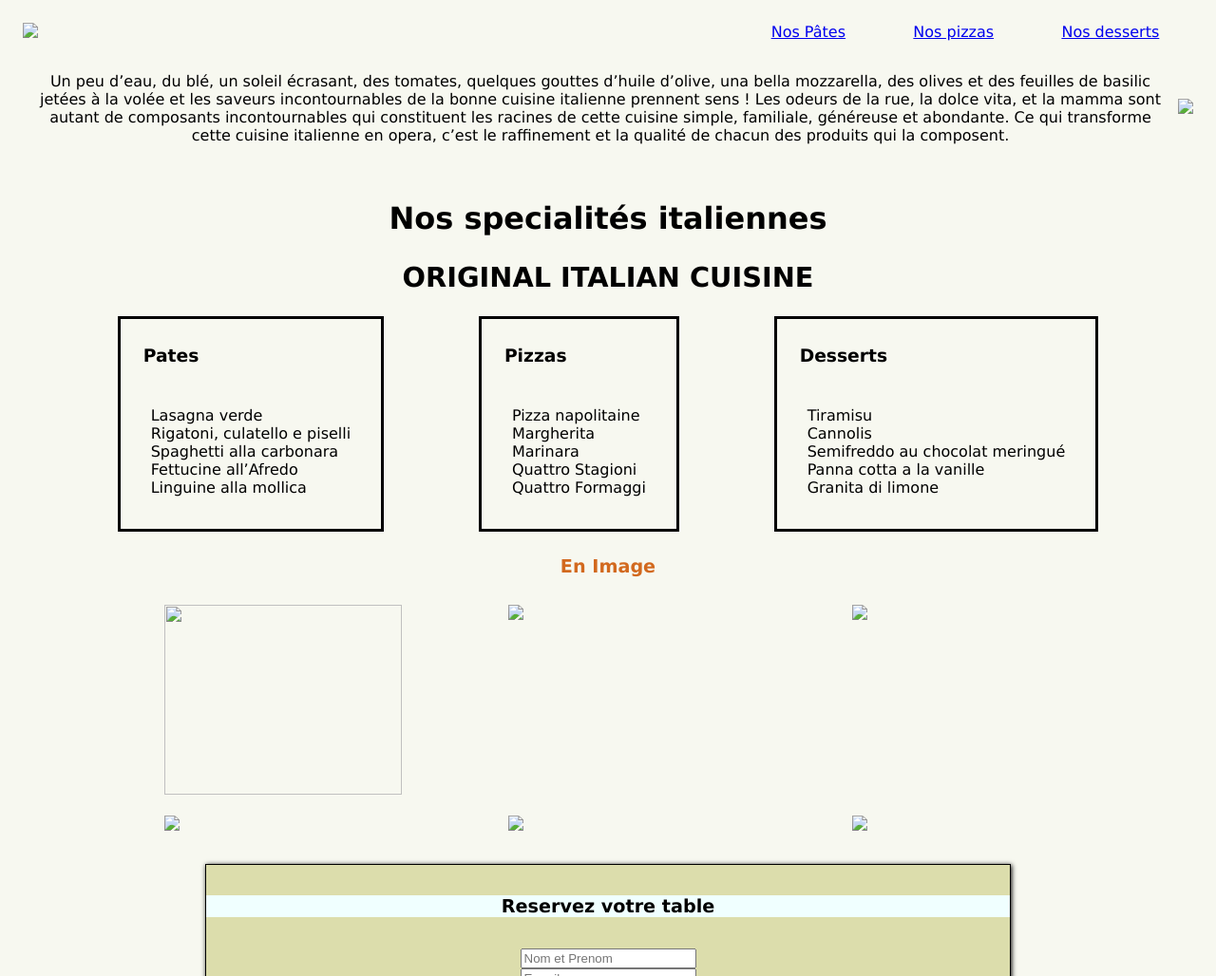
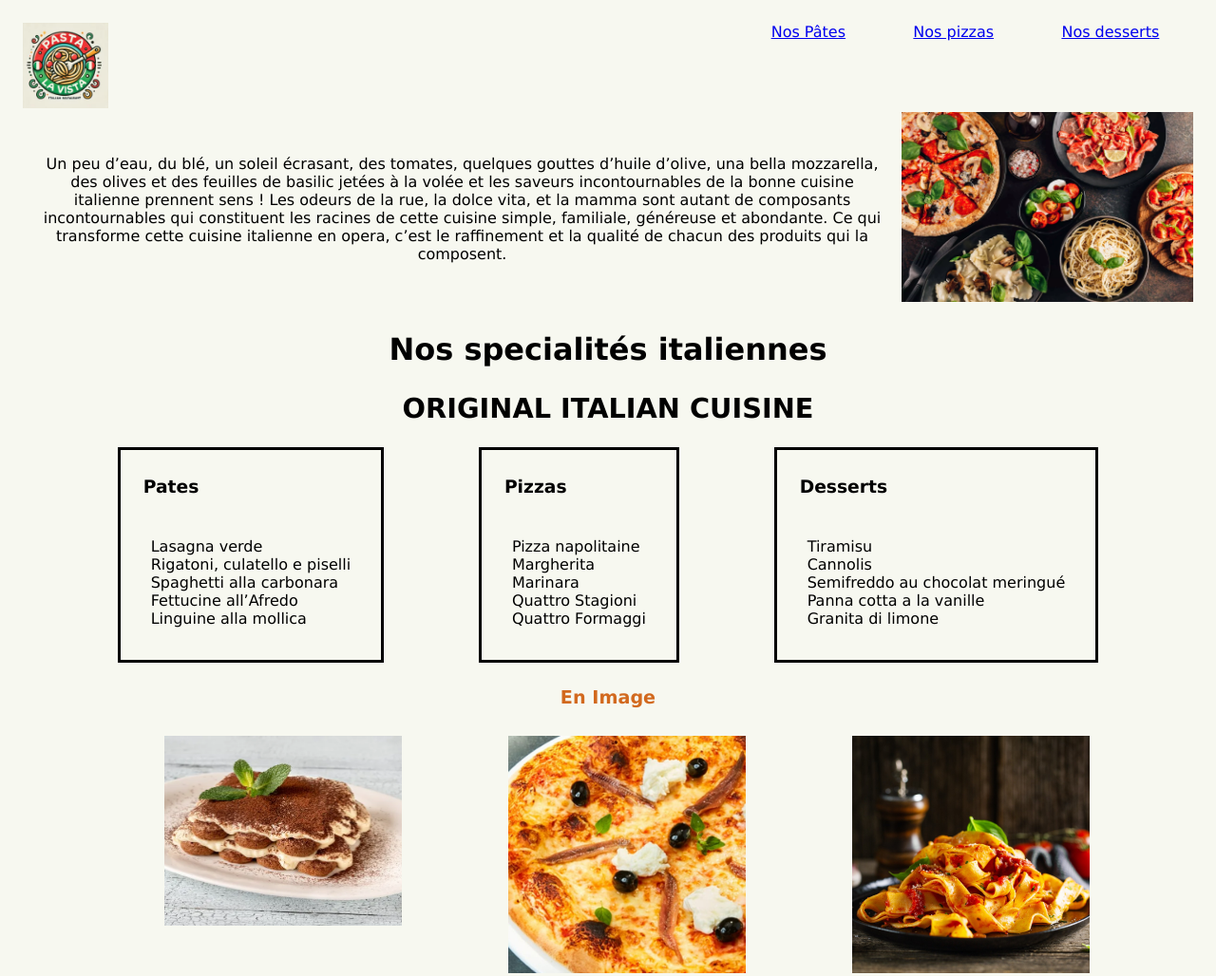
Before and after one commit to Celia506/PastaLaVista, a plain HTML site: page index.html in a window 1280 px wide. Shown: the top 1028 px of the page at 95% size. Drawn offline with Linux system fonts and the light colour scheme.

Commit message:
Update index.html

```diff
--- a/index.html
+++ b/index.html
@@ -11,7 +11,7 @@
 <body>
     <!-- logo et nav -->
     <header>
-        <div class="logo"><img src="/Resto/pastalogo.png" width="90rem" height="auto"></div>
+        <div class="logo"><img src="./pastalogo.png" width="90rem" height="auto"></div>
         <nav class="navBar">
             <a href="#menu__pates">Nos Pâtes </a>
             <a href="#menu__pizzas">Nos pizzas </a>
@@ -28,7 +28,7 @@
             Ce qui transforme cette cuisine italienne en opera, c’est le raffinement et la qualité de chacun des produits qui la composent.</p>
         </div>
         <div class="enTete__image">
-            <img src="/Resto/cusine.png" height="200px" width="auto">
+            <img src="./cusine.png" height="200px" width="auto">
         </div>
     </section>
 
@@ -79,14 +79,14 @@
     <section class="enImage" id="images">
         <h4 class="enImage__heading">En Image</h4>
         <ul class="enImage__list">
-            <li class="enImage__item"><img src="/Resto/dessert1.png" width="250px" height="200px"></li>
-            <li class="enImage__item"><img src="/Resto/pizza2.jpg" width="250px" height="auto"></li>
-            <li class="enImage__item"><img src="/Resto/pates1.jpg" width="250px" height="auto"></li>
+            <li class="enImage__item"><img src="./dessert1.png" width="250px" height="200px"></li>
+            <li class="enImage__item"><img src="./pizza2.jpg" width="250px" height="auto"></li>
+            <li class="enImage__item"><img src="./pates1.jpg" width="250px" height="auto"></li>
         </ul>
         <ul class="enImage__list">
-            <li class="enImage__item"><img src="/Resto/pizza1.jpg" width="250px" height="auto"></li>
-            <li class="enImage__item"><img src="/Resto/pates2.jpg" width="250px" height="auto"></li>
-            <li class="enImage__item"><img src="/Resto/dessert2.png" width="250px" height="auto"></li>
+            <li class="enImage__item"><img src="./pizza1.jpg" width="250px" height="auto"></li>
+            <li class="enImage__item"><img src="./pates2.jpg" width="250px" height="auto"></li>
+            <li class="enImage__item"><img src="./dessert2.png" width="250px" height="auto"></li>
         </ul>
     </section>
 
@@ -105,7 +105,7 @@
     <footer class="footer">
 
         <div class="footer__logo">
-            <div class="footer__image"><img src="/Resto/pastalogo.png"></div>
+            <div class="footer__image"><img src="/pastalogo.png"></div>
             <p class="footer__adress"><i class="material-icons">map</i><br> 123 avenue de Rome<br>Quartier Italien<br>Paris</p>
         </div>
         <div class="footer__column">
```
